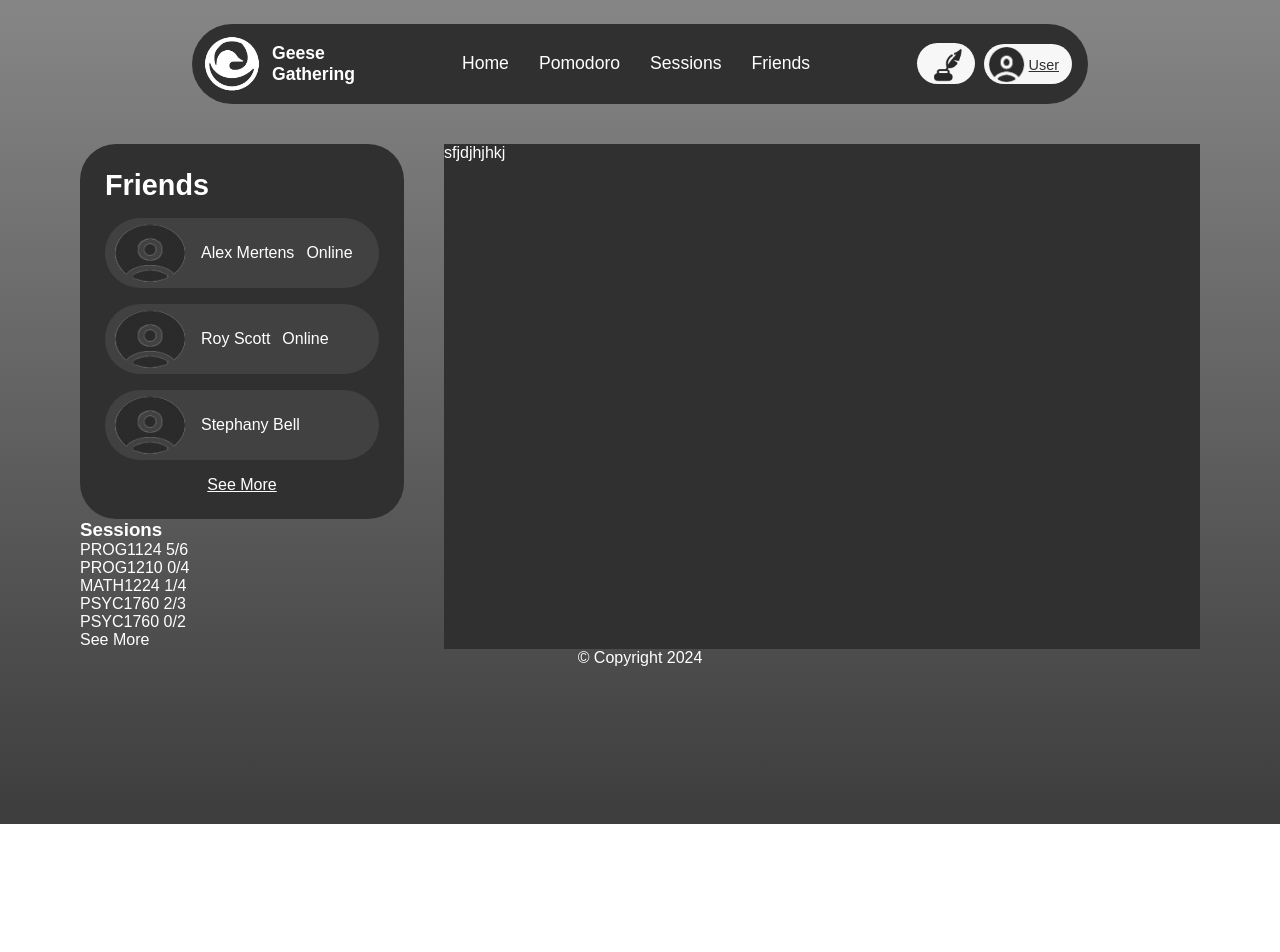
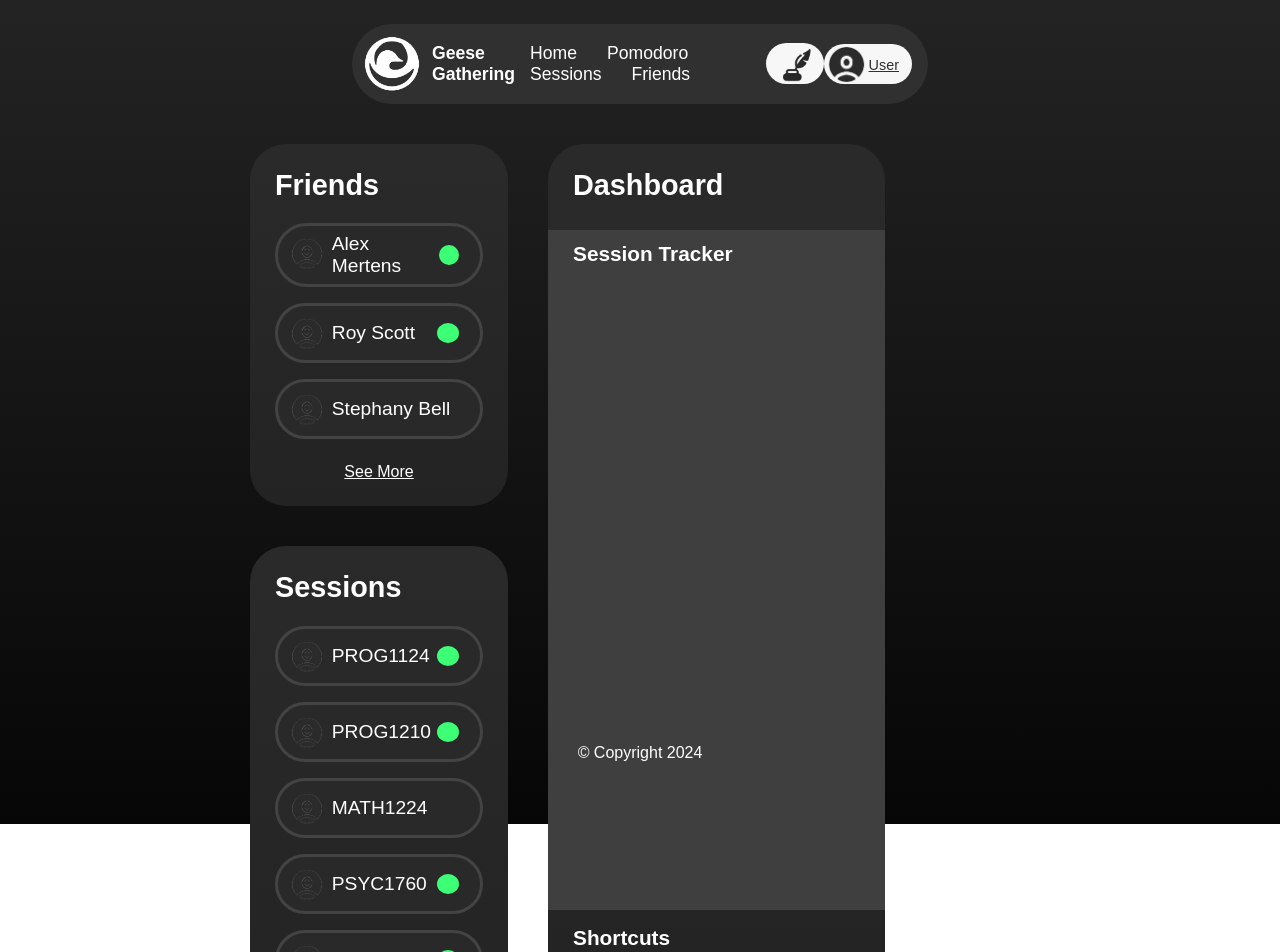
Before and after one commit to Radshah01/GeeseGathering, a React (Vite) app in the folder gg-react-app/: page /home in a window 1280 px wide. Shown: the top 952 px of the page. Before the commit the page ends 824 px from the top, so only its background shows below. Built offline with nearby package versions, Linux system fonts and the light colour scheme.

Commit message:
fixed the friends and sessions design. Partially did Dashboard Design

```diff
--- /dev/null
+++ b/gg-react-app/src/components/ShortcutButtons.jsx
@@ -0,0 +1,12 @@
+import propTypes from 'prop-types'
+
+const ShortcutButtons = (props) => {
+
+    return(
+        <button className='shortcut-buttons'>
+            {props.name}
+        </button>
+    );
+}
+
+export default ShortcutButtons
--- a/gg-react-app/src/components/ShortcutFriends.jsx
+++ b/gg-react-app/src/components/ShortcutFriends.jsx
@@ -16,9 +16,13 @@ const ShortcutFriends = () => {
             <ul>
                 {friends.map((friend) => (
                     <li key={friend.id} className="home-friend-tile">
-                        <img src={friend.profilePic} alt={friend.name + " Profile Picture"} style={{width: "90px"}}/>
+                        <img
+                            className="friend-logo"
+                            src={friend.profilePic}
+                            alt={friend.name + " Profile Picture"}
+                        />
                         <span>{friend.name}</span>
-                        <span>{friend.isActive? "Online" : ""}</span>
+                        {friend.isActive?  (<span className="active-icon"/>) : ""}
                     </li>
                 ))}
             </ul>
--- a/gg-react-app/src/components/ShortcutSessions.jsx
+++ b/gg-react-app/src/components/ShortcutSessions.jsx
@@ -1,17 +1,36 @@
+import React, {useState} from "react";
+
 const ShortcutSessions = () => {
 
+      const [sessions, setSession] = useState([
+          {   id: 1, profilePic: "src/assets/profile-removebg-preview.png", name: "PROG1124", isActive: true},
+          {   id: 2,profilePic: "src/assets/profile-removebg-preview.png", name: "PROG1210", isActive: true},
+          {   id: 3,profilePic: "src/assets/profile-removebg-preview.png", name: "MATH1224", isActive: false},
+          {   id: 4, profilePic: "src/assets/profile-removebg-preview.png", name: "PSYC1760", isActive: true},
+          {   id: 5, profilePic: "src/assets/profile-removebg-preview.png", name: "MOV1100", isActive: true},
+
+      ])
+
       return(
-    <section className="friends">
-        <h3>Sessions</h3>
+          <>
+          <section className="home-friends">
+              <h3 className="home-friends-title">Sessions</h3>
               <ul>
-          <li>PROG1124 <span className="count">5/6</span></li>
-          <li>PROG1210 <span className="count">0/4</span></li>
-          <li>MATH1224 <span className="count">1/4</span></li>
-          <li>PSYC1760 <span className="count">2/3</span></li>
-          <li>PSYC1760 <span className="count">0/2</span></li>
+                  {sessions.map((session) => (
+                      <li key={session.id} className="home-friend-tile">
+                          <img
+                              className="friend-logo"
+                              src={session.profilePic}
+                              alt={session.name + " Profile Picture"}
+                          />
+                          <span>{session.name}</span>
+                          {session.isActive?  (<span className="active-icon"/>) : ""}
+                      </li>
+                  ))}
               </ul>
               <a href="#">See More</a>
           </section>
+          </>
       );
 }
 
--- a/gg-react-app/src/index.css
+++ b/gg-react-app/src/index.css
@@ -9,11 +9,12 @@
 
 body{
 
-background: linear-gradient(180deg, #868686 0%, #3D3D3D 100%);
+background: linear-gradient(180deg, #232323 0%, #060606 100%);
 background-repeat: no-repeat;
 background-size: cover;
 margin: 0;
-height: 100dvh;
+height: 100vh;
+overflow: hidden;
 }
 
 
@@ -116,14 +117,14 @@ ul, li, a {
 .home-layout{
   margin: 0 400px;
   display: grid;
-  grid-template-columns: 0.5fr 0.5fr ;
+  grid-template-columns: 0.3fr 0.7fr ;
   grid-gap: 40px;
 }
 
 .home-sidebar{
-  display: flex;
-  flex-direction: column;
-  justify-content: space-between;
+  display: grid;
+  grid-gap: 40px;
+  grid-template-rows: 0.5fr 0.5fr;
 }
 
 
@@ -133,7 +134,7 @@ ul, li, a {
 
 
 .home-friends{
-  background-color: #303030;
+  background: linear-gradient(180deg, #2a2a2a, #232323) #171717;
   display: flex;
   padding: 25px;
   border-radius: 36px;
@@ -144,34 +145,98 @@ ul, li, a {
 .home-friends-title{
   font-size: 1.8em;
   display: block;
+  margin-bottom: 0.2em;
 }
 
 .home-friend-tile{
   display: flex;
-  flex-direction: row;
-  text-align: center;
   margin: 1em auto;
-  background-color: #414141;
+  padding: 7px 15px 7px 10px;
+  background-color: #292929;
   border-radius: 36px;
+  border:solid 3px #434343;
+
 }
 
-.home-friend-tile img{
-padding: 5px 0 3px;
-height: 70px;
+.home-friend-tile .friend-logo{
+  padding: 5px 0 3px;
+  height: 40px;
+  width: auto;
+  margin: 0;
 }
 
 .home-friend-tile span{
   margin: auto 6px;
   text-align: left;
+  font-size: 1.2em;
+}
+
+.home-friend-tile .active-icon{
+  background: #3CFF76;
+  white-space: nowrap;
+  margin-left: auto;
+  height: 20px;
+  width: 22px;
+  border-radius: 50%;
 }
 
 .home-friends a{
-  margin: 0 auto;
+  margin: 0.5em auto 0px;
   text-decoration: underline;
 }
+
+/* Dashboard */
+.home-dashboard{
+  background: linear-gradient(180deg, #2a2a2a, #232323) #171717;
+  display: flex;
+  border-radius: 36px;
+  flex-direction: column;
+
+}
+
+.home-dashboard-title{
+  padding: 25px;
+  font-size: 1.8em;
+  display: block;
+  margin-bottom: 0.1em;
+
+}
+
+.home-tracker{
+  background-color: #3F3F3F;
+  padding: 12px 25px;
+  height: 680px;
+  margin-bottom: 0.3em;
+}
+
+.home-dashboard-subheadings{
+  display: block;
+  font-size: 1.3em;
+  margin-bottom: 0.5em;
+}
+
+.home-shortcuts{
+  padding: 12px 25px;
+}
+
+.shortcut-buttons{
+  margin-top: 10px;
+margin-right: 10px;
+font-size: 1.1em;
+background: #575757;
+border-radius: 32px;
+border: none;
+padding: 15px 20px;
+}
+
 /* Footer */
 .footer{
+  position: fixed;
+  bottom: 2.4em;
+  left: 50%;
+  transform: translateX(-50%);
   text-align: center;
+
 }
 
 @media screen and (max-width: 1850px) {
@@ -186,7 +251,7 @@ height: 70px;
   border-radius: 72px;
   border:none;
   flex-direction: row; */
-  width: 70vw;
+  width: 45vw;
   font-size: 1em;
 }
 
@@ -195,7 +260,7 @@ height: 70px;
 }
 
 .home-layout{
-  margin: 0 80px;
+  margin: 0 250px;
   display: grid;
   grid-template-columns: 0.3fr 0.7fr ;
   grid-gap: 40px;
--- a/gg-react-app/src/pages/Home.jsx
+++ b/gg-react-app/src/pages/Home.jsx
@@ -2,7 +2,7 @@ import Header from "../components/Header";
 import Footer from "../components/Footer";
 import ShortcutFriends from "../components/ShortcutFriends";
 import ShortcutSessions from "../components/ShortcutSessions";
-
+import ShortcutButtons from "../components/ShortcutButtons";
 
 
 const Home = () => {
@@ -16,7 +16,18 @@ const Home = () => {
                     <ShortcutFriends/>
                     <ShortcutSessions />
                 </aside>
-                <p>sfjdjhjhkj</p>
+                <section className="home-dashboard">
+                    <h2 className="home-dashboard-title">Dashboard</h2>
+                    <div className="home-tracker">
+                        <h3 className="home-dashboard-subheadings">Session Tracker</h3>
+                    </div>
+                    <div className="home-shortcuts">
+                        <h3 className="home-dashboard-subheadings">Shortcuts</h3>
+                        <ShortcutButtons name="Start Pomodoro Timer"/>
+                        <ShortcutButtons name="Join Session"/>
+
+                    </div>
+                </section>
             </div>
          </main>
          <Footer />
```
Lines whose indentation alone changed are shown as unchanged.
